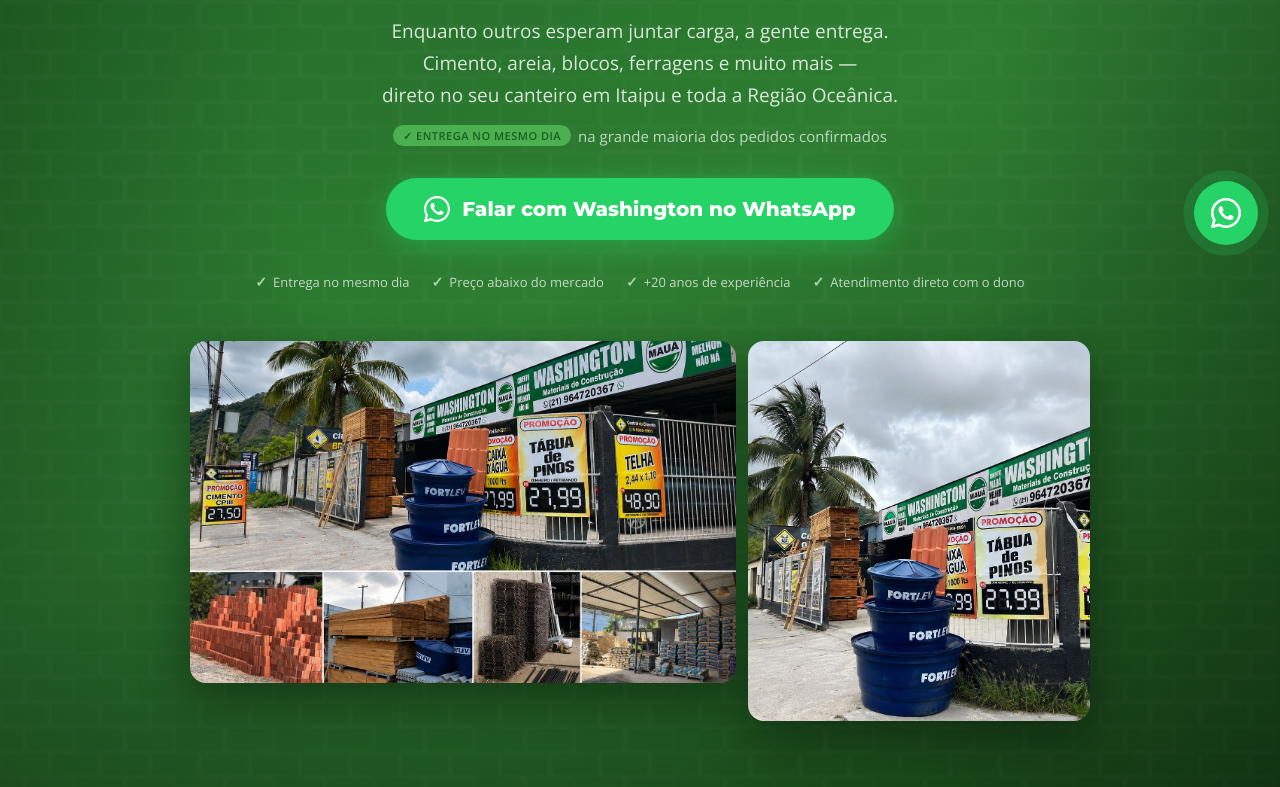
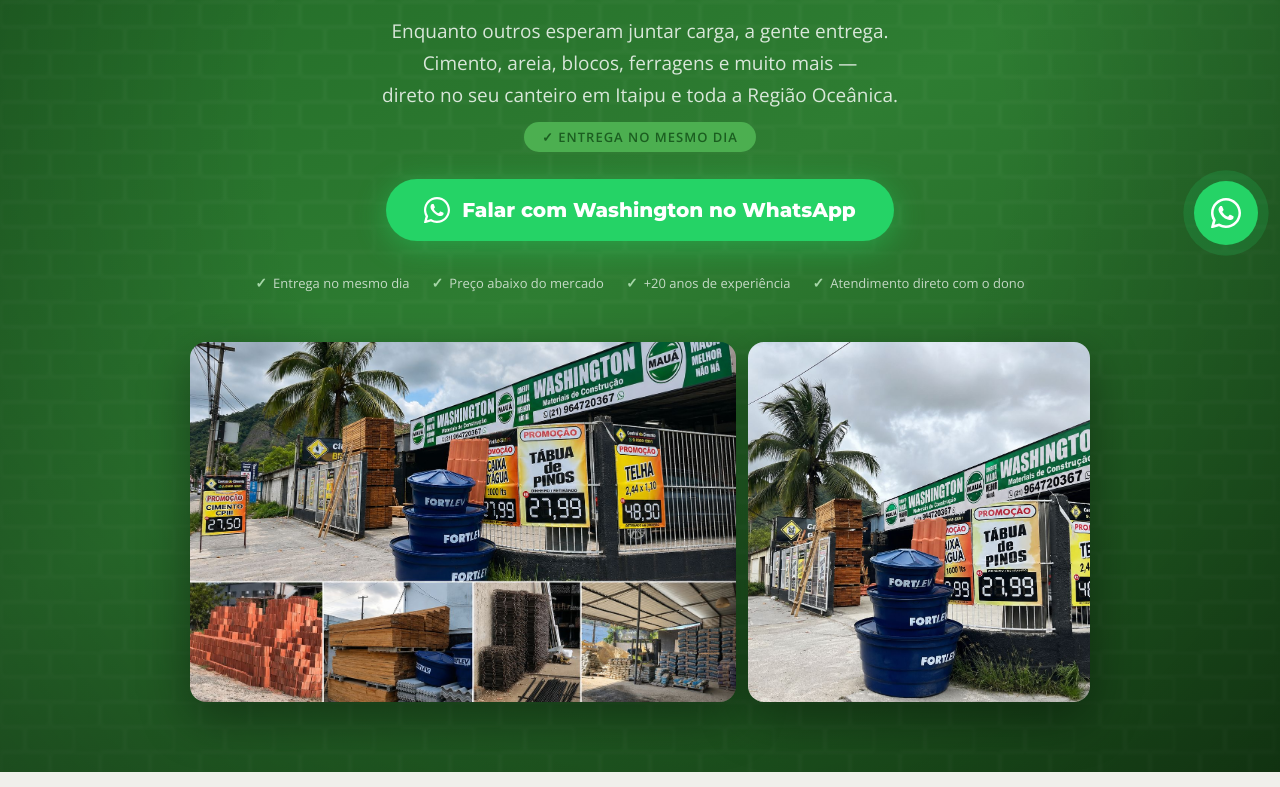
Before and after one commit to washington-materiais/loja, a plain HTML site: page index.html in a window 1280 px wide. Shown: the part 533-1320 px from the top of the page. Drawn offline with nearby package versions, Linux system fonts and the light colour scheme.

Commit message:
Add files via upload

```diff
--- a/index.html
+++ b/index.html
@@ -10,7 +10,7 @@
   <meta property="og:url" content="https://washington-materiais.github.io/loja/"/>
   <meta property="og:title" content="Washington Materiais de Construção | Itaipu – Niterói"/>
   <meta property="og:description" content="Entrega rápida, preço abaixo do mercado. Cimento, areia, blocos, ferragens e muito mais em Itaipu e toda a Região Oceânica. Desde 2001."/>
-  <meta property="og:image" content="https://washington-materiais.github.io/loja/montagem.jpeg.jpeg"/>
+  <meta property="og:image" content="https://washington-materiais.github.io/loja/fachada.jpeg.jpeg"/>
   <meta property="og:image:width" content="1200"/>
   <meta property="og:image:height" content="630"/>
   <meta name="twitter:card" content="summary_large_image"/>
@@ -255,12 +255,13 @@
       display:grid;grid-template-columns:1fr 1fr;
       gap:64px;align-items:start
     }
-    .hist-img-stack{display:flex;flex-direction:column;gap:16px}
+    .hist-img-stack{display:grid;grid-template-columns:1fr 1fr;gap:12px}
     .hist-img{
-      border-radius:16px;overflow:hidden;
-      box-shadow:0 12px 40px rgba(0,0,0,.12)
+      border-radius:14px;overflow:hidden;
+      box-shadow:0 8px 28px rgba(0,0,0,.12)
     }
-    .hist-img img{width:100%;object-fit:cover;border-radius:16px;display:block;filter:contrast(1.12) brightness(1.06) saturate(1.1)}
+    .hist-img img{width:100%;height:220px;object-fit:cover;object-position:center top;border-radius:14px;display:block;filter:contrast(1.12) brightness(1.06) saturate(1.1)}
+    .globo-badge{grid-column:1/-1}
     .hist-img .placeholder{
       background:linear-gradient(135deg,#e8f5e9,#c8e6c9);
       border:2px dashed var(--g-main);color:var(--g-main);min-height:260px
@@ -410,14 +411,14 @@
     .hero-images .hi-main{
       border-radius:16px;overflow:hidden;
       box-shadow:0 16px 50px rgba(0,0,0,.4);
-      aspect-ratio:16/10;
+      height:360px;
     }
     .hero-images .hi-side{
       border-radius:16px;overflow:hidden;
       box-shadow:0 16px 50px rgba(0,0,0,.4);
-      aspect-ratio:9/10;
+      height:360px;
     }
-    .hero-images img{width:100%;height:100%;object-fit:cover;display:block}
+    .hero-images img{width:100%;height:100%;object-fit:cover;object-position:center;display:block}
     .hero-images .img-ph{
       width:100%;height:100%;min-height:180px;
       background:rgba(255,255,255,.07);
@@ -535,9 +536,8 @@
     Cimento, areia, blocos, ferragens e muito mais —<br>
     direto no seu canteiro em Itaipu e toda a Região Oceânica.
   </p>
-  <p class="hero-delivery-note" style="position:relative;z-index:1;margin-top:-24px;margin-bottom:32px;font-size:clamp(13px,2vw,15px);color:rgba(255,255,255,.7);display:flex;align-items:center;justify-content:center;gap:7px;">
-    <span style="background:var(--g-light);color:var(--g-dark);font-weight:800;font-size:11px;padding:3px 10px;border-radius:20px;letter-spacing:.5px;text-transform:uppercase;">✓ Entrega no mesmo dia</span>
-    na grande maioria dos pedidos confirmados
+  <p class="hero-delivery-note" style="position:relative;z-index:1;margin-top:-24px;margin-bottom:32px;text-align:center;">
+    <span style="background:var(--g-light);color:var(--g-dark);font-weight:800;font-size:13px;padding:6px 18px;border-radius:20px;letter-spacing:1px;text-transform:uppercase;">✓ Entrega no mesmo dia</span>
   </p>
 
   <a href="https://wa.me/5521964720367?text=Vim%20do%20site%20e%20gostaria%20de%20saber%20mais"
@@ -1000,26 +1000,31 @@
 
 <script>
 (function(){
-  const track  = document.getElementById('carTrack');
-  const dotsEl = document.getElementById('carDots');
-  const prevBtn= document.getElementById('carPrev');
-  const nextBtn= document.getElementById('carNext');
+  const track   = document.getElementById('carTrack');
+  const dotsEl  = document.getElementById('carDots');
+  const prevBtn = document.getElementById('carPrev');
+  const nextBtn = document.getElementById('carNext');
   if(!track) return;
 
+  const wrap   = track.parentElement;
   const slides = track.querySelectorAll('.car-slide');
   const total  = slides.length;
   let current  = 0;
-  let perView  = getPerView();
-  let maxIdx   = Math.max(0, total - perView);
   let ap;
 
   function getPerView(){
     return window.innerWidth <= 700 ? 1 : window.innerWidth <= 1000 ? 2 : 3;
   }
 
+  function setWidths(){
+    const pv = getPerView();
+    slides.forEach(s => { s.style.flex = '0 0 ' + (100/pv) + '%'; });
+  }
+
   function buildDots(){
+    const pv = getPerView();
     dotsEl.innerHTML = '';
-    for(let i = 0; i <= Math.max(0, total - getPerView()); i++){
+    for(let i = 0; i <= Math.max(0, total - pv); i++){
       const d = document.createElement('div');
       d.className = 'car-dot' + (i===0?' active':'');
       d.addEventListener('click', ()=>goTo(i));
@@ -1028,11 +1033,11 @@
   }
 
   function goTo(idx){
-    perView = getPerView();
-    maxIdx  = Math.max(0, total - perView);
-    current = Math.max(0, Math.min(idx, maxIdx));
-    const pct = (current / total) * 100;
-    track.style.transform = 'translateX(-'+pct+'%)';
+    const pv   = getPerView();
+    const max  = Math.max(0, total - pv);
+    current    = Math.max(0, Math.min(idx, max));
+    const slideW = wrap.offsetWidth / pv;
+    track.style.transform = 'translateX(-' + (current * slideW) + 'px)';
     dotsEl.querySelectorAll('.car-dot').forEach((d,i)=>{
       d.classList.toggle('active', i===current);
     });
@@ -1043,12 +1048,13 @@
 
   function startAP(){
     ap = setInterval(()=>{
-      goTo(current >= Math.max(0, total-getPerView()) ? 0 : current+1);
+      const pv = getPerView();
+      goTo(current >= Math.max(0, total - pv) ? 0 : current+1);
     }, 4200);
   }
-  const wrapper = track.closest('.car-wrap');
-  wrapper.addEventListener('mouseenter', ()=>clearInterval(ap));
-  wrapper.addEventListener('mouseleave', ()=>startAP());
+
+  wrap.addEventListener('mouseenter', ()=>clearInterval(ap));
+  wrap.addEventListener('mouseleave', ()=>startAP());
 
   let ts = 0;
   track.addEventListener('touchstart', e=>{ ts = e.touches[0].clientX; }, {passive:true});
@@ -1057,8 +1063,9 @@
     if(Math.abs(diff) > 40){ diff > 0 ? goTo(current+1) : goTo(current-1); }
   });
 
-  window.addEventListener('resize', ()=>{ buildDots(); goTo(0); });
+  window.addEventListener('resize', ()=>{ setWidths(); buildDots(); goTo(0); });
 
+  setWidths();
   buildDots();
   goTo(0);
   startAP();
```
